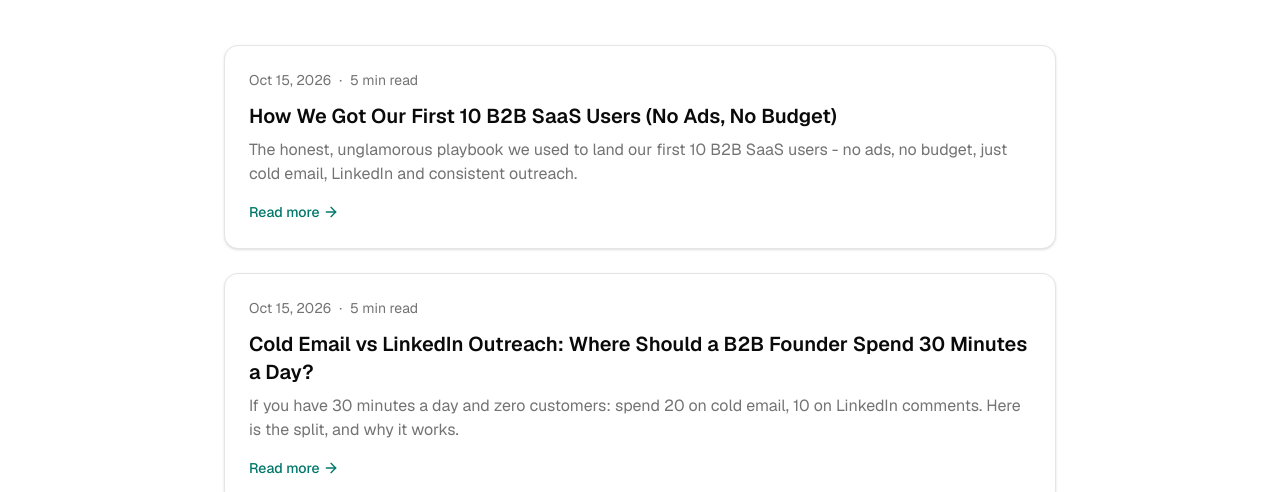
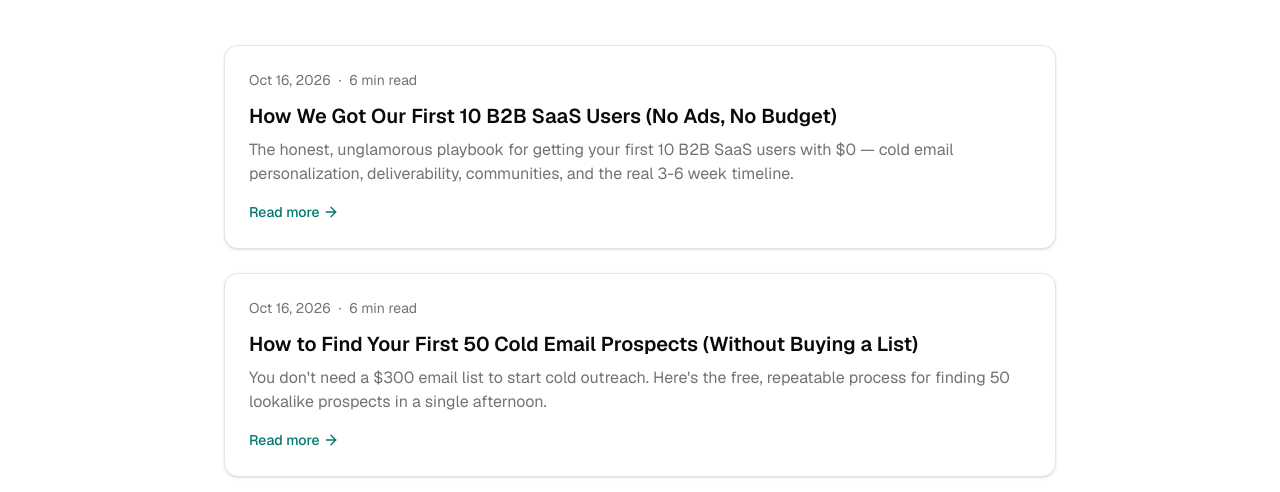
Before and after one commit to caicai458/copywise, a Next.js app: page /blog in a window 1280 px wide. Shown: the part 284-776 px from the top of the page. Built offline with nearby package versions, Linux system fonts and the light colour scheme; no server answers.

Commit message:
Update blog list with 2 new posts

```diff
--- a/app/blog/page.tsx
+++ b/app/blog/page.tsx
@@ -5,37 +5,30 @@ import { Card, CardContent } from "@/components/ui/card";
 import { ArrowRight } from "lucide-react";
 const POSTS = [
   {
-    slug: "how-we-got-our-first-10-b2b-saas-users",
+    slug: "first-10-b2b-saas-users",
     title: "How We Got Our First 10 B2B SaaS Users (No Ads, No Budget)",
     description:
-      "The honest, unglamorous playbook we used to land our first 10 B2B SaaS users - no ads, no budget, just cold email, LinkedIn and consistent outreach.",
-    date: "Oct 15, 2026",
-    readTime: "5 min read",
+      "The honest, unglamorous playbook for getting your first 10 B2B SaaS users with $0 — cold email personalization, deliverability, communities, and the real 3-6 week timeline.",
+    date: "Oct 16, 2026",
+    readTime: "6 min read",
   },
   {
-    slug: "cold-email-vs-linkedin-30-minutes",
-    title: "Cold Email vs LinkedIn Outreach: Where Should a B2B Founder Spend 30 Minutes a Day?",
+    slug: "find-first-50-cold-email-prospects",
+    title: "How to Find Your First 50 Cold Email Prospects (Without Buying a List)",
     description:
-      "If you have 30 minutes a day and zero customers: spend 20 on cold email, 10 on LinkedIn comments. Here is the split, and why it works.",
-    date: "Oct 15, 2026",
-    readTime: "5 min read",
+      "You don't need a $300 email list to start cold outreach. Here's the free, repeatable process for finding 50 lookalike prospects in a single afternoon.",
+    date: "Oct 16, 2026",
+    readTime: "6 min read",
   },
   {
-    slug: "how-to-find-your-first-50-cold-email-prospects",
-    title: "How to Find Your First 50 Cold Email Prospects (Without Buying a List)",
+    slug: "how-to-choose-ai-cold-email-tool-2026",
+    title: "How to Choose an AI Cold Email Tool in 2026",
     description:
-      "Where to find your first 50 cold email prospects without buying a list - free directory tiers, competitor logo mining, and research that actually scales.",
-    date: "Oct 15, 2026",
-    readTime: "5 min read",
+      "Every week a new AI SDR launches. Here is a 6-step checklist to test any tool in an afternoon — writing quality, deliverability controls, personalization depth, pricing, and compliance.",
+    date: "Oct 13, 2026",
+    readTime: "8 min read",
   },
   {
-    slug: "cold-email-subject-lines",
-    title: "Cold Email Subject Lines: The Complete 2026 Cheat Sheet",
-    description:
-      "The honest cheat sheet for cold email subject lines that get opened: length, specificity, and the spam-filter traps to avoid.",
-    date: "Oct 15, 2026",
-    readTime: "5 min read",
-  },  {
     slug: "cold-email-stack-2026",
     title: "The Cold Email Stack in 2026: The Only Tools You Need",
     description:
@@ -299,6 +292,38 @@ const POSTS = [
     date: "Sep 20, 2026",
     readTime: "5 min read",
   },
+  {
+    slug: "cold-email-vs-ai-sdr-2026",
+    title: "Cold Email vs AI SDR in 2026: Which One Should You Actually Use?",
+    description:
+      "AI SDRs promise hands-off outbound. Cold email writers promise control. The honest tradeoff — and when each makes sense for a small team.",
+    date: "Oct 14, 2026",
+    readTime: "4 min read",
+  },
+  {
+    slug: "ai-cold-email-without-robot",
+    title: "AI Cold Email: 7 Ways to Use AI Without Sounding Like a Robot (2026)",
+    description:
+      "Prospects can smell AI in one glance. 7 ways to use AI the way a good writer uses an editor — and get more replies.",
+    date: "Oct 14, 2026",
+    readTime: "4 min read",
+  },
+  {
+    slug: "best-time-to-send-cold-email-2026",
+    title: "The Best Time to Send Cold Emails in 2026 (Data-Backed Guide)",
+    description:
+      "Tuesday 10am local is a fine default. Personalization and deliverability are the real levers — here's the data.",
+    date: "Oct 14, 2026",
+    readTime: "3 min read",
+  },
+  {
+    slug: "cold-email-frequency-per-day-2026",
+    title: "Cold Email Frequency: How Many Emails Per Day Is Too Many? (2026)",
+    description:
+      "Volume is a trap; relevance is the edge. A safe sending ramp for a new domain in 2026.",
+    date: "Oct 14, 2026",
+    readTime: "3 min read",
+  },
 ];
 export default function BlogPage() {
   return (
```
